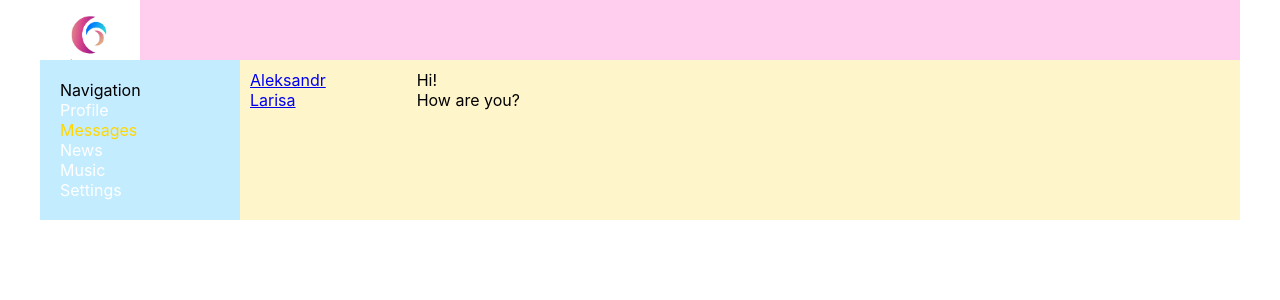
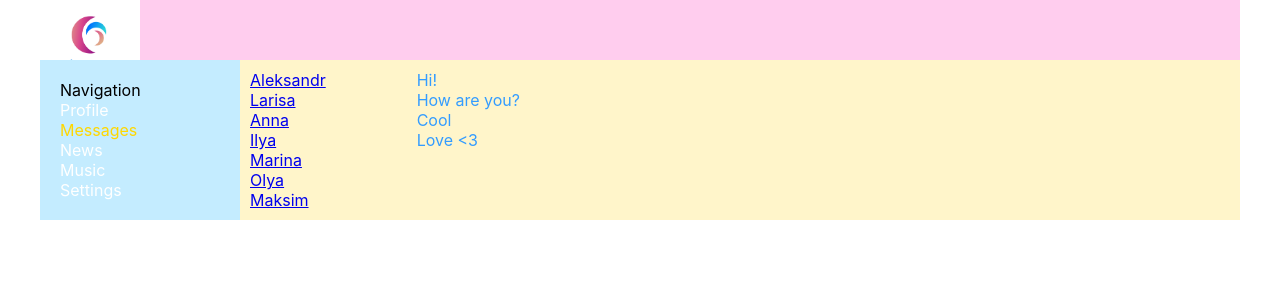
Before and after one commit to aivitsrimer/react-social-network, a React (Create React App) app: page /dialogs in a window 1280 px wide. Shown: the top 300 px of the page. Built offline with nearby package versions, Linux system fonts and the light colour scheme.

Commit message:
Created postElements and dialogElements

```diff
--- a/src/components/Dialogs/Dialogs.jsx
+++ b/src/components/Dialogs/Dialogs.jsx
@@ -29,19 +29,19 @@ const Dialogs = (props) => {
   let messagesData = [
     { id: 1, message: 'Hi!' },
     { id: 2, message: 'How are you?' },
-    { id: 3, message: 'Cool <3' },
+    { id: 3, message: 'Cool' },
+    { id: 4, message: 'Love <3' },
   ];
+
+  let dialogElements = dialogsData.map((dialog) => (
+    <DialogItem name={dialog.name} id={dialog.id} />
+  ));
+  let messagesElements = messagesData.map((message) => <Message message={message.message} />);
 
   return (
     <div className={style.dialogs}>
-      <div className={style.dialogsItems}>
-        <DialogItem name={dialogsData[0].name} id={dialogsData[0].id} />
-        <DialogItem name={dialogsData[1].name} id={dialogsData[1].id} />
-      </div>
-      <div className={style.messages}>
-        <Message message={messagesData[0].message} />
-        <Message message={messagesData[1].message} />
-      </div>
+      <div className={style.dialogsItems}>{dialogElements}</div>
+      <div className={style.messages}>{messagesElements}</div>
     </div>
   );
 };
--- a/src/components/Dialogs/Dialogs.module.css
+++ b/src/components/Dialogs/Dialogs.module.css
@@ -5,6 +5,7 @@
 
 .dialogsItems {
   padding: 10px;
+  color: white;
 }
 
 .dialogsItems .active {
@@ -16,4 +17,5 @@
 }
 
 .messages .message {
+  color: rgb(51, 156, 255);
 }
--- a/src/components/Profile/MyPosts/MyPosts.jsx
+++ b/src/components/Profile/MyPosts/MyPosts.jsx
@@ -6,6 +6,10 @@ const MyPosts = () => {
     { id: 1, message: 'Hi, how are you?', countLikes: '14' },
     { id: 2, message: 'It`s my first post', countLikes: '25' },
   ];
+
+  let postsElements = postsData.map((post) => (
+    <Post message={post.message} countLikes={post.countLikes} />
+  ));
 
   return (
     <div className={style.postsBlock}>
@@ -19,10 +23,7 @@ const MyPosts = () => {
         <button>Add post</button>
         <button>Remove</button>
       </div>
-      <div className={style.posts}>
-        <Post message={postsData[0].message} countLikes={postsData[0].countLikes} />
-        <Post message={postsData[1].message} countLikes={postsData[1].countLikes} />
-      </div>
+      <div className={style.posts}>{postsElements}</div>
     </div>
   );
 };
```
